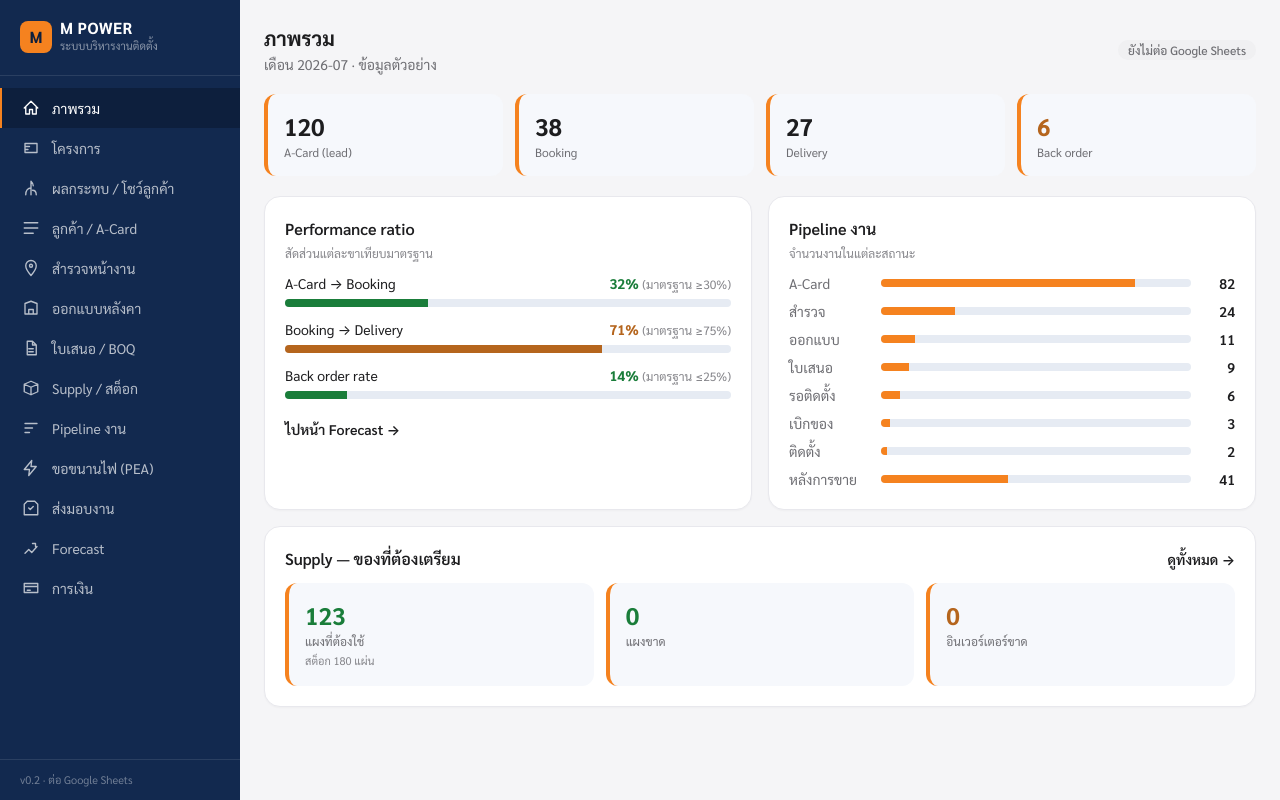
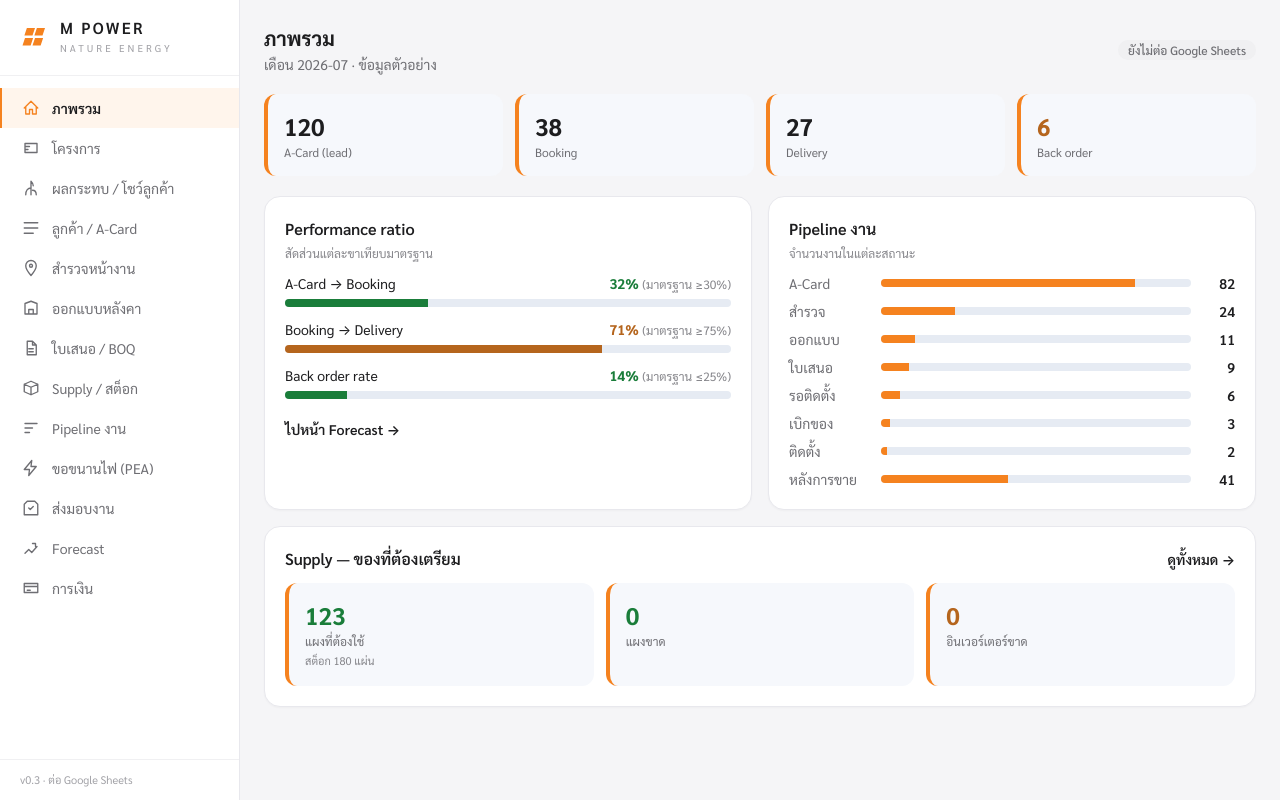
Before and after one commit to MORIZO168/mpower-app, a Next.js app in the folder mpower-app-source-v3/: page / in a window 1280 px wide. Built offline with nearby package versions, Linux system fonts and the light colour scheme.

Commit message:
Update Sidebar.js

```diff
--- a/mpower-app-source-v3/components/Sidebar.js
+++ b/mpower-app-source-v3/components/Sidebar.js
@@ -18,15 +18,28 @@ const NAV = [
   { href: "/finance", label: "การเงิน", icon: "M3 6h18v12H3zM3 10h18M7 15h4" },
 ];
 
+function Logo() {
+  return (
+    <svg width="30" height="30" viewBox="0 0 48 48" aria-hidden="true">
+      <g fill="#F5821F">
+        <path d="M11 8 h13 l-4 12 h-13 z" />
+        <path d="M27 8 h13 l-4 12 h-13 z" />
+        <path d="M8 24 h13 l-4 12 h-13 z" />
+        <path d="M24 24 h13 l-4 12 h-13 z" />
+      </g>
+    </svg>
+  );
+}
+
 export default function Sidebar() {
   const path = usePathname();
   return (
-    <aside className="hidden md:flex fixed inset-y-0 left-0 w-60 flex-col bg-[#12294f] text-white">
-      <div className="px-5 py-5 flex items-center gap-2 border-b border-white/10">
-        <div className="w-8 h-8 rounded-lg bg-[#4da3ff] flex items-center justify-center font-bold text-[#0d1f3d]">M</div>
+    <aside className="hidden md:flex fixed inset-y-0 left-0 w-60 flex-col bg-white border-r border-[#e8e8ed] text-[#1d1d1f]">
+      <div className="px-5 py-5 flex items-center gap-2.5 border-b border-[#f0f0f2]">
+        <Logo />
         <div>
-          <div className="font-bold tracking-wide leading-none">M POWER</div>
-          <div className="text-[11px] text-white/50 mt-0.5">ระบบบริหารงานติดตั้ง</div>
+          <div className="font-semibold tracking-[0.14em] leading-none text-[#1d1d1f]">M POWER</div>
+          <div className="text-[10px] tracking-[0.3em] text-[#a1a1a6] mt-1">NATURE ENERGY</div>
         </div>
       </div>
       <nav className="flex-1 py-3 overflow-y-auto">
@@ -34,15 +47,15 @@ export default function Sidebar() {
           const active = n.href === "/" ? path === "/" : path.startsWith(n.href);
           return (
             <Link key={n.href} href={n.href}
-              className={`flex items-center gap-3 px-5 py-2.5 text-sm transition-colors ${active ? "bg-[#0d1f3d] text-white border-l-2 border-[#4da3ff]" : "text-white/70 hover:text-white hover:bg-white/5 border-l-2 border-transparent"}`}>
-              <svg width="18" height="18" viewBox="0 0 24 24" fill="none" stroke="currentColor" strokeWidth="1.8" strokeLinecap="round" strokeLinejoin="round"><path d={n.icon} /></svg>
+              className={`flex items-center gap-3 px-5 py-2.5 text-sm transition-colors border-l-2 ${active ? "bg-[#fff5ec] text-[#1d1d1f] font-semibold border-[#F5821F]" : "text-[#6e6e73] hover:text-[#1d1d1f] hover:bg-[#f5f5f7] border-transparent"}`}>
+              <svg width="18" height="18" viewBox="0 0 24 24" fill="none" stroke={active ? "#F5821F" : "currentColor"} strokeWidth="1.8" strokeLinecap="round" strokeLinejoin="round"><path d={n.icon} /></svg>
               {n.label}
             </Link>
           );
         })}
       </nav>
-      <div className="px-5 py-3 border-t border-white/10 text-[11px] text-white/40">
-        v0.2 · ต่อ Google Sheets
+      <div className="px-5 py-3 border-t border-[#f0f0f2] text-[11px] text-[#a1a1a6]">
+        v0.3 · ต่อ Google Sheets
       </div>
     </aside>
   );
```
